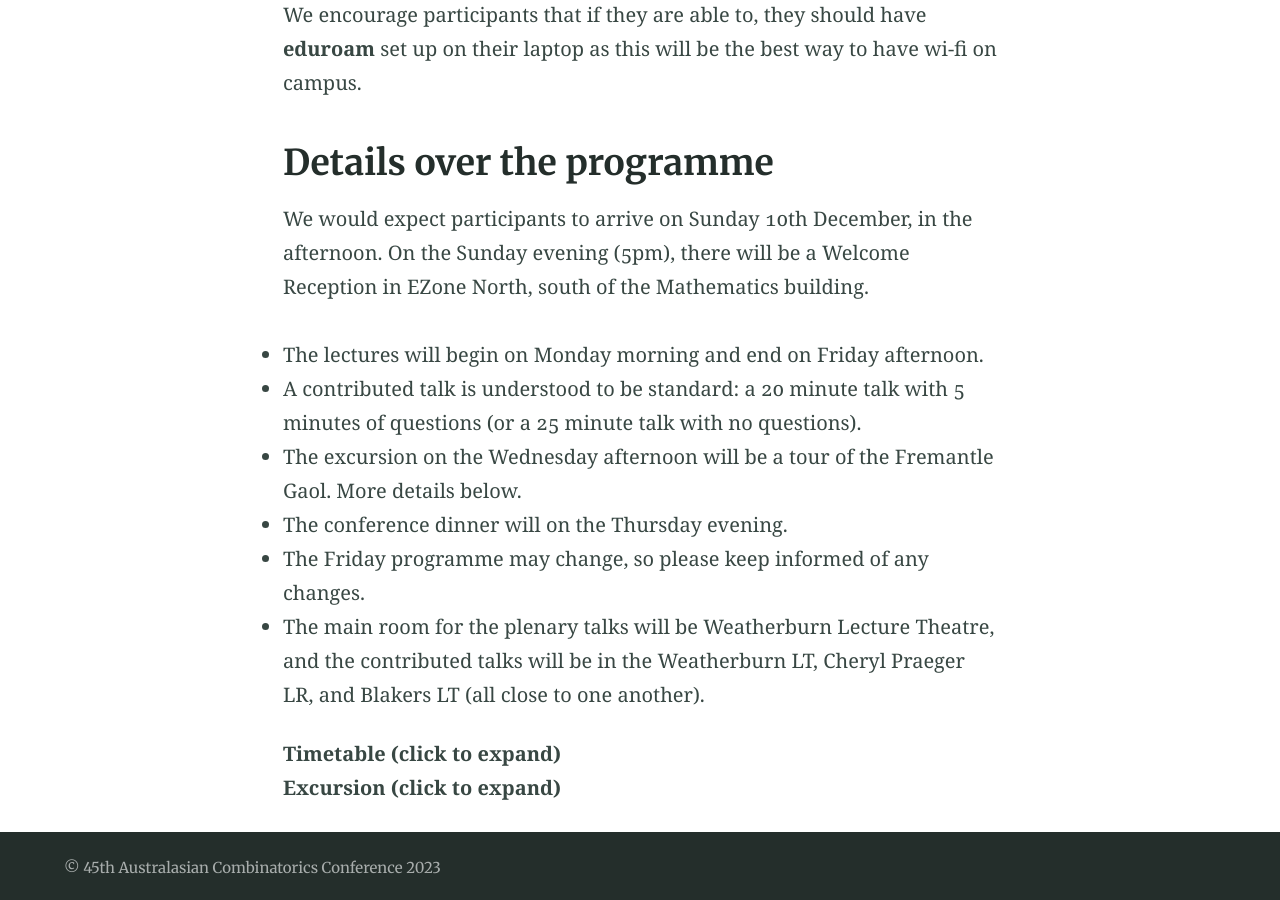
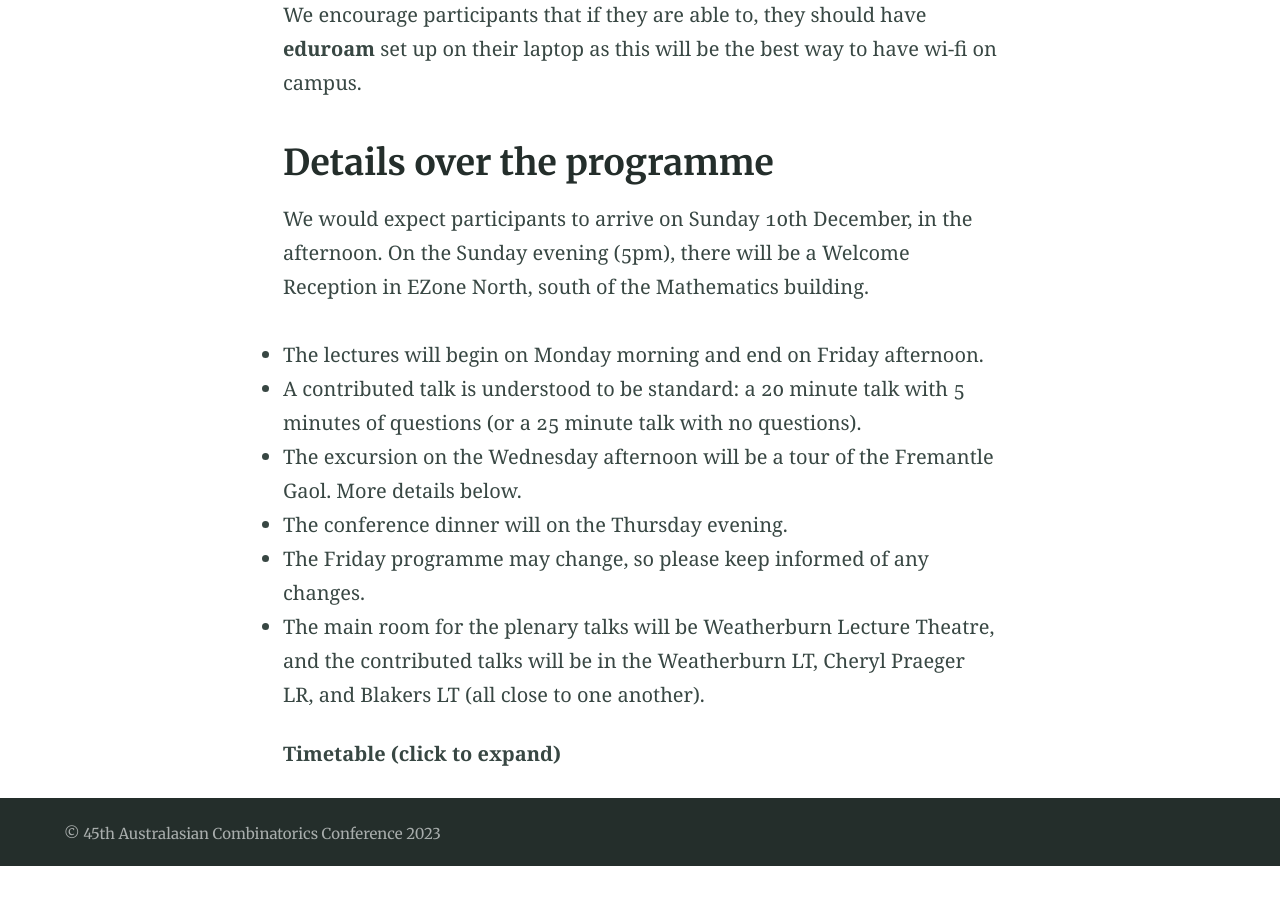
Before and after one commit to 45ACC/45ACC.github.io, a Jekyll site: the page built from programme.md, in a window 1280 px wide and 900 px high, scrolled down 632 px. Built offline with Jekyll 4.4.1, drawn with Linux system fonts in a browser that asks for light colours; after the commit the page ends 1498 px from its top, so only the background shows below that.

Commit message:
Update programme.md

```diff
--- a/programme.md
+++ b/programme.md
@@ -412,11 +412,3 @@ Catháin</em></span></td>
 </tbody>
 </table>
 </details>
-
-<details>
-<summary><b>Excursion (click to expand)</b>
-</summary>
-
-to come ...
-
-</details>
```
